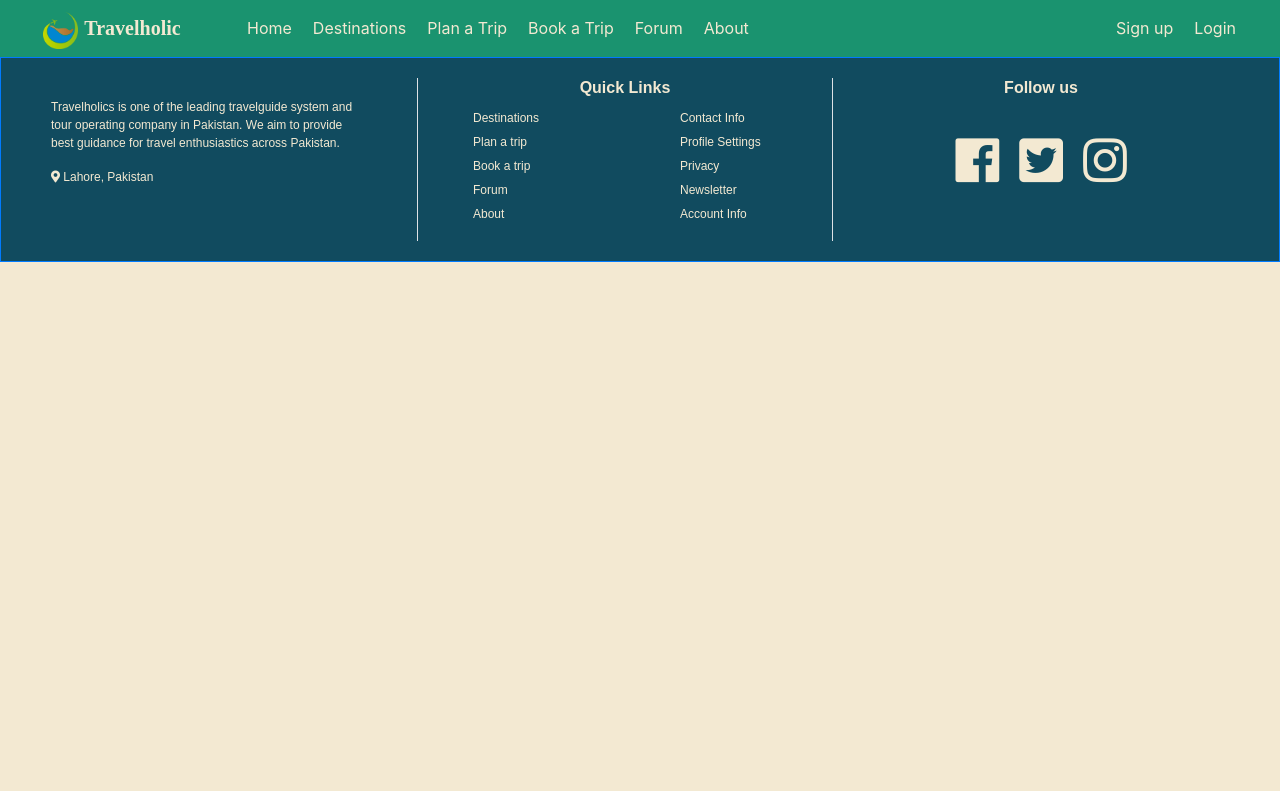
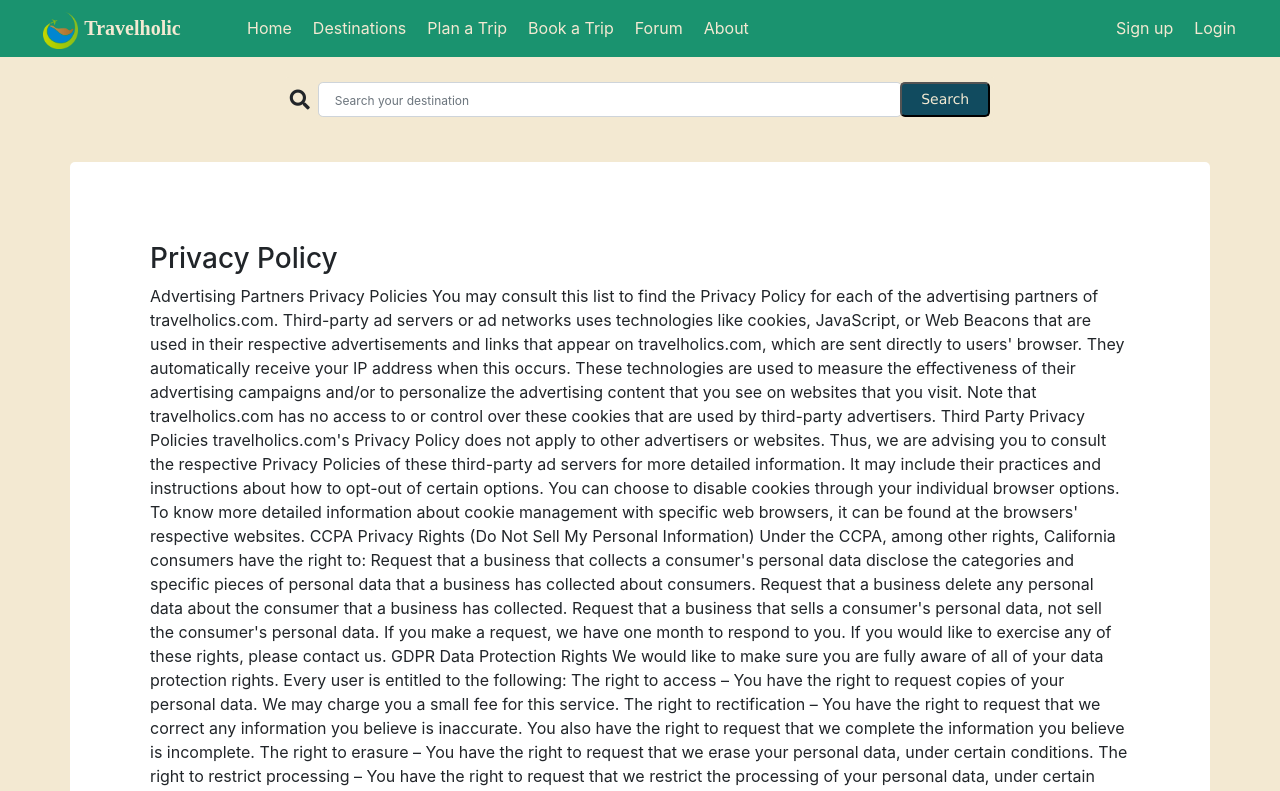
Before and after one commit to AsadGohar/travelholic, a React (Create React App) app: page /privacy in a window 1280 px wide. Shown: the top 791 px of the page. Built offline with nearby package versions, Linux system fonts and the light colour scheme.

Commit message:
newsletter and privacy

```diff
--- a/src/App.js
+++ b/src/App.js
@@ -3,22 +3,25 @@ import { BrowserRouter, Route } from 'react-router-dom';
 
 
 //IMPORTING ALL COMPONENTS HERE
-import Navbar from "./components/header/Navbar.js"
-import Footer from "./components/footer/footer.js"
-import Homepage from "./components/homepage/homepage.js"
-import Login from "./components/login/Login.js"
-import SignUp from "./components/sign-up/Sign-up.js"
-import Destinations from "./components/destinations/Destinations.js"
-import DestinationDetails from "./components/destinations/destination-details/DestinationDetails.js"
-import PlanATrip from "./components/plan-a-trip/Plan-a-trip.js"
-import BookATrip from "./components/book-a-trip/Book-a-trip.js"
-import TripPayment from "./components/book-a-trip/TripPayment.js"
-import BookingConfirmation from "./components/book-a-trip/BookingConfirmation.js"
+import Navbar from "./components/header/Navbar"
+import Footer from "./components/footer/footer"
+import Homepage from "./components/homepage/homepage"
+import Login from "./components/login/Login"
+import SignUp from "./components/sign-up/Sign-up"
+import Destinations from "./components/destinations/Destinations"
+import DestinationDetails from "./components/destinations/destination-details/DestinationDetails"
+import PlanATrip from "./components/plan-a-trip/Plan-a-trip"
+import BookATrip from "./components/book-a-trip/Book-a-trip"
+import TripPayment from "./components/book-a-trip/TripPayment"
+import BookingConfirmation from "./components/book-a-trip/BookingConfirmation"
 import BookingDetail from "./components/book-a-trip/BookingDetail"
 import BookingForm from './components/book-a-trip/BookingForm'
-import Forum from "./components/forum/Forum.js"
-import About from "./components/about/About.js"
+import Forum from "./components/forum/Forum"
+import About from "./components/about/About"
+import Feedback from "./components/about/Feedback"
 import Profile from "./components/profile/Profile";
+import Newsletter from "./components/support-components/Newsletter"
+import Privacy from "./components/support-components/Privacy"
 
 function App() {
   return (
@@ -39,7 +42,10 @@ function App() {
           <Route path="/bookingconfirmation" component={BookingConfirmation}/>
           <Route path="/forum" component={Forum} />
           <Route path="/about" component={About} />
+          <Route path="/feedback" component={Feedback} />
           <Route path="/profile" component={Profile} />
+          <Route path="/newsletter" component={Newsletter} />
+          <Route path="/privacy" component={Privacy} />
         </switch>
         <Footer />
       </div>
--- a/src/components/footer/footer.js
+++ b/src/components/footer/footer.js
@@ -37,7 +37,7 @@ function Footer(){
                         <div className="col-sm-6">
                             <ul style={{ listStyle: "none" }}>
                                 <li>
-                                    <Link className="Nav-link" to="/feedback">Contact Info</Link>
+                                    <Link className="Nav-link" to="/feedback">Contact</Link>
                                 </li>
                                 <li>
                                     <Link className="Nav-link" to="/profile">Profile Settings</Link>
--- /dev/null
+++ b/src/components/support-components/Newsletter.js
@@ -0,0 +1,17 @@
+import React from 'react'
+
+//Newsletter components imported here
+import Searchbar from "../header/Searchbar.js"
+
+function Newsletter() {
+    return (
+        <div className="container newsletter-wrap">
+            <Searchbar />
+            <div className=" bg-white d-flex justify-content-center rounded mb-4" style={{padding: 60}}>
+                <h4>There are currently no Newsletter. We'll notify you when published</h4>
+            </div>
+        </div>
+    );
+}
+
+export default Newsletter;
--- /dev/null
+++ b/src/components/support-components/Privacy.js
@@ -0,0 +1,64 @@
+import React from 'react'
+
+//Privacy components imported here
+import Searchbar from "../header/Searchbar.js"
+
+function Privacy() {
+    return (
+        <div className="container privacy-wrap">
+            <Searchbar />
+            <div className=" row bg-white d-flex rounded mb-4" style={{ padding: 80 }}>
+                <h3>Privacy Policy</h3>
+                <span>
+                    Advertising Partners Privacy Policies
+                    You may consult this list to find the Privacy Policy for each of the advertising partners of travelholics.com.
+
+                    Third-party ad servers or ad networks uses technologies like cookies, JavaScript, or Web Beacons that are used in their respective advertisements and links that appear on travelholics.com, which are sent directly to users' browser. They automatically receive your IP address when this occurs. These technologies are used to measure the effectiveness of their advertising campaigns and/or to personalize the advertising content that you see on websites that you visit.
+
+                    Note that travelholics.com has no access to or control over these cookies that are used by third-party advertisers.
+
+                    Third Party Privacy Policies
+                    travelholics.com's Privacy Policy does not apply to other advertisers or websites. Thus, we are advising you to consult the respective Privacy Policies of these third-party ad servers for more detailed information. It may include their practices and instructions about how to opt-out of certain options.
+
+                    You can choose to disable cookies through your individual browser options. To know more detailed information about cookie management with specific web browsers, it can be found at the browsers' respective websites.
+
+                    CCPA Privacy Rights (Do Not Sell My Personal Information)
+                    Under the CCPA, among other rights, California consumers have the right to:
+
+                    Request that a business that collects a consumer's personal data disclose the categories and specific pieces of personal data that a business has collected about consumers.
+
+                    Request that a business delete any personal data about the consumer that a business has collected.
+
+                    Request that a business that sells a consumer's personal data, not sell the consumer's personal data.
+
+                    If you make a request, we have one month to respond to you. If you would like to exercise any of these rights, please contact us.
+
+                    GDPR Data Protection Rights
+                    We would like to make sure you are fully aware of all of your data protection rights. Every user is entitled to the following:
+
+                    The right to access – You have the right to request copies of your personal data. We may charge you a small fee for this service.
+
+                    The right to rectification – You have the right to request that we correct any information you believe is inaccurate. You also have the right to request that we complete the information you believe is incomplete.
+
+                    The right to erasure – You have the right to request that we erase your personal data, under certain conditions.
+
+                    The right to restrict processing – You have the right to request that we restrict the processing of your personal data, under certain conditions.
+
+                    The right to object to processing – You have the right to object to our processing of your personal data, under certain conditions.
+
+                    The right to data portability – You have the right to request that we transfer the data that we have collected to another organization, or directly to you, under certain conditions.
+
+                    If you make a request, we have one month to respond to you. If you would like to exercise any of these rights, please contact us.
+
+                    Children's Information
+                    Another part of our priority is adding protection for children while using the internet. We encourage parents and guardians to observe, participate in, and/or monitor and guide their online activity.
+
+                    travelholics.com does not knowingly collect any Personal Identifiable Information from children under the age of 13. If you think that your child provided this kind of information on our website, we strongly encourage you to contact us immediately and we will do our best efforts to promptly remove such information from our records.
+
+                </span>
+            </div>
+        </div>
+    );
+}
+
+export default Privacy;
```
